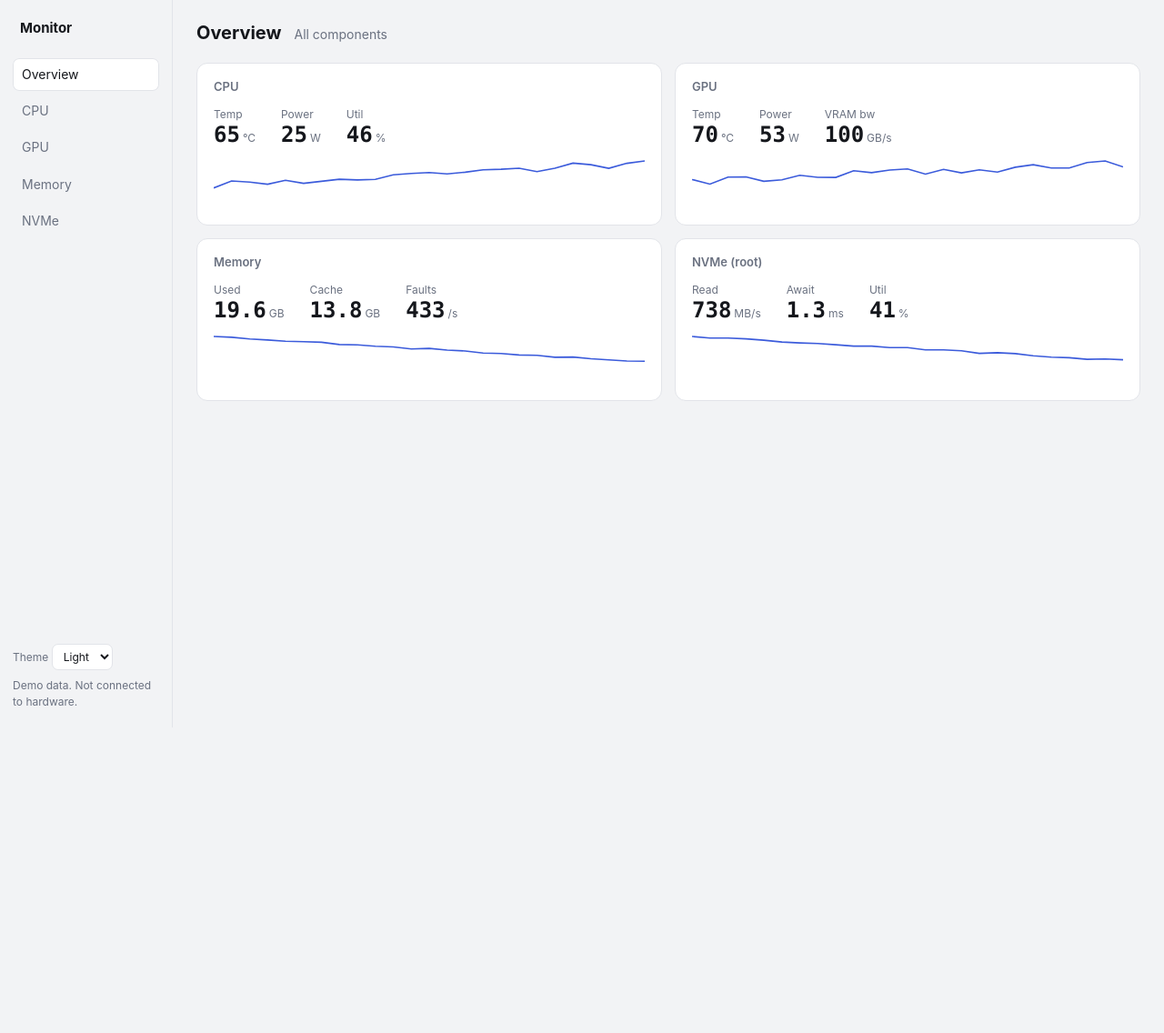
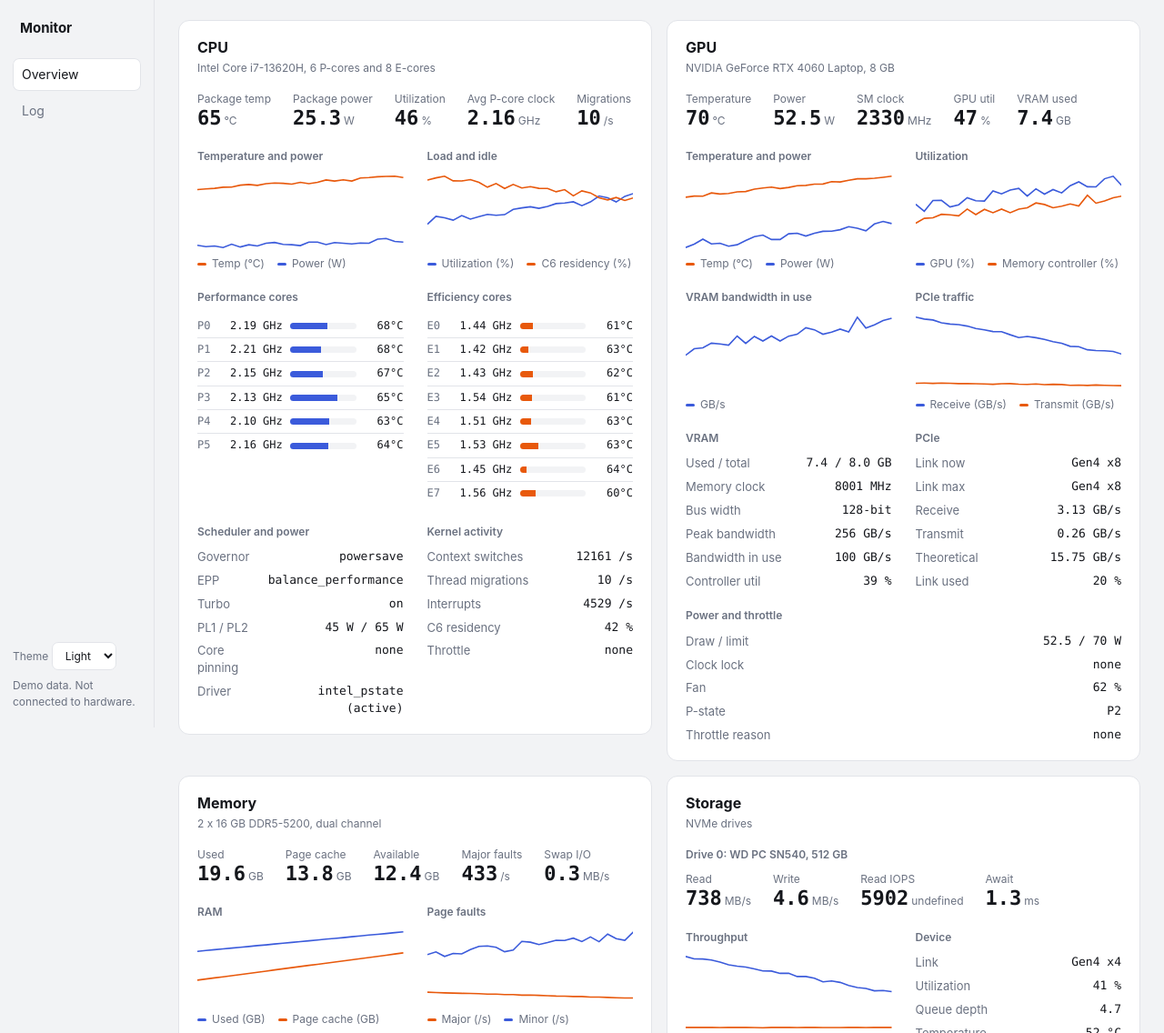
Before and after one commit to NightEXP34/Lovelace, a plain HTML site: page noterra/index.html in a window 1280 px wide. Shown: the top 1136 px of the page at 91% size. Before the commit the page ends 800 px from the top, so only its background shows below. Drawn offline with Linux system fonts and the light colour scheme.

Commit message:
yet another minor changes

```diff
--- a/noterra/index.html
+++ b/noterra/index.html
@@ -17,59 +17,65 @@
   --a:#7f95ff;--b:#ff9b5e;--ok:#4cc16b;--warn:#f2a93b;--bad:#ff6b9d;
 }
 *{box-sizing:border-box}
-body{margin:0;background:var(--bg);color:var(--ink);font:14px/1.45 var(--sans);display:grid;grid-template-columns:190px 1fr;min-height:100vh}
+body{margin:0;background:var(--bg);color:var(--ink);font:14px/1.45 var(--sans);display:grid;grid-template-columns:170px 1fr;min-height:100vh}
 nav{padding:20px 14px;border-right:1px solid var(--line);display:flex;flex-direction:column;gap:4px;position:sticky;top:0;height:100vh}
 nav h1{font-size:15px;margin:0 8px 18px;font-weight:650}
 nav button{all:unset;cursor:pointer;padding:8px 10px;border-radius:var(--r-ctl);color:var(--mute)}
 nav button:hover{color:var(--ink)}
 nav button[aria-current=true]{background:var(--surface);color:var(--ink);box-shadow:inset 0 0 0 1px var(--line)}
-nav button:focus-visible,select:focus-visible,.card:focus-visible{outline:2px solid var(--a);outline-offset:2px}
+nav button:focus-visible,select:focus-visible,input:focus-visible{outline:2px solid var(--a);outline-offset:2px}
 .foot{margin-top:auto;display:flex;flex-direction:column;gap:8px;font-size:12px;color:var(--mute)}
-select{font:inherit;color:var(--ink);background:var(--surface);border:1px solid var(--line);border-radius:var(--r-ctl);padding:5px 8px}
-main{padding:22px 26px;max-width:1280px}
-.head{display:flex;align-items:baseline;gap:14px;margin-bottom:18px}
-.head h1{font-size:20px;margin:0;font-weight:650}
-.head span{color:var(--mute)}
-.grid{display:grid;grid-template-columns:repeat(12,1fr);gap:14px}
-.p{background:var(--surface);border:1px solid var(--line);border-radius:var(--r-panel);padding:16px 18px;min-width:0}
-.s4{grid-column:span 4}.s6{grid-column:span 6}.s12{grid-column:span 12}
-.p h2{font-size:13px;font-weight:600;margin:0 0 12px;color:var(--mute)}
-.card{cursor:pointer}.card:hover{border-color:var(--mute)}
-.big{display:flex;gap:28px;flex-wrap:wrap}
+select,input,.btn{font:inherit;color:var(--ink);background:var(--surface);border:1px solid var(--line);border-radius:var(--r-ctl);padding:6px 10px}
+.btn{cursor:pointer}.btn:disabled,input:disabled{opacity:.5;cursor:not-allowed}
+main{padding:22px 26px;max-width:1500px}
+.grid{display:grid;grid-template-columns:1fr 1fr;gap:16px;align-items:start}
+.p{background:var(--surface);border:1px solid var(--line);border-radius:var(--r-panel);padding:18px 20px;min-width:0}
+.p>h2{font-size:16px;margin:0;font-weight:650}
+.sub{color:var(--mute);font-size:12px;margin:2px 0 16px}
+h3{font-size:12px;font-weight:600;color:var(--mute);margin:0 0 10px}
+.cols{display:grid;grid-template-columns:1fr 1fr;gap:20px 26px}
+.big{display:flex;gap:24px;flex-wrap:wrap}
 .big div span{display:block;font-size:12px;color:var(--mute)}
-.big div b{font:600 24px/1.2 var(--mono);font-variant-numeric:tabular-nums}
+.big div b{font:600 22px/1.2 var(--mono);font-variant-numeric:tabular-nums}
 .big small{font:12px var(--sans);color:var(--mute);font-weight:400;margin-left:3px}
-svg.sp{width:100%;height:56px;display:block;margin-top:12px}
-svg.sp.lg{height:170px}
+svg.sp{width:100%;height:84px;display:block}
 svg.sp path{fill:none;stroke-width:1.6;vector-effect:non-scaling-stroke}
-.legend{display:flex;gap:16px;font-size:12px;color:var(--mute);margin-top:8px}
+.legend{display:flex;gap:14px;flex-wrap:wrap;font-size:12px;color:var(--mute);margin-top:6px}
 .legend i{display:inline-block;width:10px;height:3px;border-radius:2px;margin-right:6px;vertical-align:middle}
-dl{display:grid;grid-template-columns:auto 1fr;gap:7px 18px;margin:0;font-size:13px}
+dl{display:grid;grid-template-columns:auto 1fr;gap:7px 16px;margin:0;font-size:13px}
 dt{color:var(--mute)}dd{margin:0;font-family:var(--mono);text-align:right;font-variant-numeric:tabular-nums}
 dd.warn{color:var(--warn)}
-.cr{display:grid;grid-template-columns:34px 62px 1fr 52px;gap:10px;align-items:center;padding:5px 0;font-size:13px;border-bottom:1px solid var(--line)}
+.cr{display:grid;grid-template-columns:28px 58px 1fr 44px;gap:8px;align-items:center;padding:4px 0;font-size:12px;border-bottom:1px solid var(--line)}
 .cr:last-child{border:0}
 .cr span{font-family:var(--mono)}.cr span:first-child{color:var(--mute)}.cr span:last-child{text-align:right}
-.bar{height:8px;background:var(--bg);border-radius:4px;overflow:hidden}
+.bar{height:7px;background:var(--bg);border-radius:4px;overflow:hidden}
 .bar i{display:block;height:100%;background:var(--a)}
 .ec .bar i{background:var(--b)}
-@media(max-width:900px){body{grid-template-columns:1fr}nav{position:static;height:auto;flex-direction:row;flex-wrap:wrap;border-right:0;border-bottom:1px solid var(--line)}nav h1{width:100%;margin-bottom:6px}.foot{margin:0 0 0 auto;flex-direction:row}.s4,.s6{grid-column:span 12}}
+.bar-top{display:flex;gap:10px;align-items:center;margin-bottom:16px}
+.bar-top .grow{flex:1}
+table{width:100%;border-collapse:collapse;font-size:13px}
+th{text-align:left;color:var(--mute);font-weight:500;padding:9px 10px;border-bottom:1px solid var(--line)}
+.empty{color:var(--mute);text-align:center;padding:48px 0}
+@media(max-width:1100px){.grid{grid-template-columns:1fr}}
+@media(max-width:900px){body{grid-template-columns:1fr}nav{position:static;height:auto;flex-direction:row;flex-wrap:wrap;border-right:0;border-bottom:1px solid var(--line)}nav h1{width:100%;margin-bottom:6px}.foot{margin:0 0 0 auto;flex-direction:row}}
+@media(max-width:600px){.cols{grid-template-columns:1fr}.cols>*{grid-column:auto!important}}
 </style>
 </head>
 <body>
 <nav id="nav"><h1>Monitor</h1>
+  <button data-p="overview">Overview</button>
+  <button data-p="log">Log</button>
   <div class="foot"><label>Theme <select id="theme"><option value="light">Light</option><option value="dark">Dark</option></select></label><span>Demo data. Not connected to hardware.</span></div>
 </nav>
-<main><div class="head"><h1 id="ttl"></h1><span id="sub"></span></div><div class="grid" id="page"></div></main>
+<main id="root"></main>
 <script>
 const $=s=>document.querySelector(s), rnd=(a,b)=>a+Math.random()*(b-a), n=a=>rnd(-a,a), clamp=(v,a,b)=>Math.min(b,Math.max(a,v));
 const avg=a=>a.reduce((x,y)=>x+y,0)/a.length, fx=(v,d=0)=>v.toFixed(d);
 
-/* theme */
 const th=$("#theme"); th.value=matchMedia("(prefers-color-scheme:dark)").matches?"dark":"light";
 (th.onchange=()=>document.documentElement.dataset.theme=th.value)();
 
-/* ---- mock sampler: replace with fetch to the collector API ---- */
+/* ---- mock sampler: replace with a fetch to the collector API ---- */
 const H={}; let t=0, S={};
 function sample(){
   const ph=clamp(++t/45,0,1), s={};
@@ -86,97 +92,95 @@ function sample(){
   S=s;
 }
 
-/* ---- sparkline ---- */
 function spark(svg,keys,cols,min){
   const sr=keys.map(k=>H[k]||[]), all=sr.flat(), mn=min??Math.min(...all), span=(Math.max(...all)-mn)||1, h=svg.viewBox.baseVal.height;
   svg.innerHTML=sr.map((d,i)=>`<path stroke="var(${cols[i]})" d="${d.map((v,j)=>`${j?"L":"M"}${(j/Math.max(d.length-1,1)*200).toFixed(1)},${(h-2-(v-mn)/span*(h-4)).toFixed(1)}`).join("")}"/>`).join("");
 }
 
-/* ---- block builders: each returns {el, up(S)} ---- */
-function block(b,bare){
-  const el=document.createElement("div"); if(!bare)el.className="p s"+(b.span||12);
-  const T=b.title&&!bare?`<h2>${b.title}</h2>`:"";
+/* ---- parts: each returns {el, up()} ---- */
+function part(b){
+  const el=document.createElement("div"); el.style.gridColumn="span "+(b.span||1);
+  const T=b.title?`<h3>${b.title}</h3>`:"";
   if(b.t==="stats"){
-    el.innerHTML=T+`<div class="big">${b.items.map((x,i)=>`<div><span>${x[1]}</span><b></b></div>`).join("")}</div>`;
+    el.innerHTML=T+`<div class="big">${b.items.map(x=>`<div><span>${x[1]}</span><b></b></div>`).join("")}</div>`;
     const bs=[...el.querySelectorAll("b")];
     return{el,up:()=>b.items.forEach((x,i)=>bs[i].innerHTML=fx(S[x[0]],x[3]||0)+`<small>${x[2]}</small>`)};
   }
   if(b.t==="chart"){
-    el.innerHTML=T+`<svg class="sp${b.small?"":" lg"}" viewBox="0 0 200 ${b.small?56:60}" preserveAspectRatio="none"></svg>`+(b.small?"":`<div class="legend">${b.series.map(s=>`<span><i style="background:var(${s[2]})"></i>${s[1]}</span>`).join("")}</div>`);
+    el.innerHTML=T+`<svg class="sp" viewBox="0 0 200 60" preserveAspectRatio="none"></svg><div class="legend">${b.series.map(s=>`<span><i style="background:var(${s[2]})"></i>${s[1]}</span>`).join("")}</div>`;
     const sv=el.querySelector("svg");
     return{el,up:()=>spark(sv,b.series.map(s=>s[0]),b.series.map(s=>s[2]),b.min)};
   }
   if(b.t==="dl"){
     el.innerHTML=T+`<dl>${b.rows.map(r=>`<dt>${r[0]}</dt><dd></dd>`).join("")}</dl>`;
     const ds=[...el.querySelectorAll("dd")];
-    return{el,up:()=>b.rows.forEach((r,i)=>{const v=typeof r[1]==="function"?r[1](S):r[1];ds[i].textContent=v;ds[i].className=r[2]&&r[2](S)?"warn":""})};
+    return{el,up:()=>b.rows.forEach((r,i)=>{ds[i].textContent=typeof r[1]==="function"?r[1](S):r[1];ds[i].className=r[2]&&r[2](S)?"warn":""})};
   }
   if(b.t==="cores"){
-    el.className+=" "+b.cls;
+    el.className=b.cls;
     el.innerHTML=T+[...Array(b.count)].map((_,i)=>`<div class="cr"><span>${b.pre}${i}</span><span></span><div class="bar"><i></i></div><span></span></div>`).join("");
     const rows=[...el.querySelectorAll(".cr")];
     return{el,up:()=>rows.forEach((r,i)=>{const c=r.children;c[1].textContent=fx(S[b.f][i],2)+" GHz";c[2].firstChild.style.width=S[b.u][i]+"%";c[3].textContent=fx(S[b.T][i])+"°C"})};
   }
 }
 
-/* ---- pages ---- */
+/* ---- overview layout: one panel per component ---- */
+const warn=s=>s.thr!=="none";
 const drive=(i,name,link,used)=>[
-  {t:"stats",span:12,title:name,items:[["r"+i,"Read","MB/s"],["w"+i,"Write","MB/s",1],["i"+i,"Read IOPS","",0],["a"+i,"Await","ms",1]]},
-  {t:"chart",span:6,title:"Throughput",min:0,series:[["r"+i,"Read","--a"],["w"+i,"Write","--b"]]},
-  {t:"dl",span:6,title:"Device",rows:[["Link",link],["Utilization",s=>fx(s["u"+i])+" %"],["Queue depth",s=>fx(s["q"+i],1)],["Temperature",s=>fx(s["t"+i])+" °C"],["Capacity used",used],["I/O scheduler","none"],["Readahead","128 KB"]]}];
-const warn=s=>s.thr!=="none";
-const PAGES={
- overview:{title:"Overview",sub:"All components",blocks:[]},
- cpu:{title:"CPU",sub:"Intel Core i7-13620H, 6 P-cores and 8 E-cores",blocks:[
-  {t:"stats",items:[["cpuT","Package temp","°C"],["cpuW","Package power","W",1],["cpuU","Utilization","%"],["pfa","Avg P-core clock","GHz",2],["migr","Migrations","/s"]]},
-  {t:"chart",span:6,title:"Temperature and power",series:[["cpuT","Temp (°C)","--b"],["cpuW","Power (W)","--a"]]},
-  {t:"chart",span:6,title:"Load and idle",min:0,series:[["cpuU","Utilization (%)","--a"],["c6","C6 residency (%)","--b"]]},
-  {t:"cores",span:6,title:"Performance cores",cls:"pc",count:6,pre:"P",u:"pu",f:"pf",T:"pt"},
-  {t:"cores",span:6,title:"Efficiency cores",cls:"ec",count:8,pre:"E",u:"eu",f:"ef",T:"et"},
-  {t:"dl",span:6,title:"Scheduler and power",rows:[["Governor","powersave"],["EPP","balance_performance"],["Turbo","off"],["PL1 / PL2","45 W / 65 W"],["P/E pinning","none"],["Driver","intel_pstate (active)"]]},
-  {t:"dl",span:6,title:"Kernel activity",rows:[["Context switches",s=>fx(s.ctx)+" /s"],["Thread migrations",s=>fx(s.migr)+" /s"],["Interrupts",s=>fx(s.irq)+" /s"],["C6 residency",s=>fx(s.c6)+" %"],["Throttle","none"]]}]},
- gpu:{title:"GPU",sub:"NVIDIA GeForce RTX 4060 Laptop, 8 GB",blocks:[
-  {t:"stats",items:[["gT","Temperature","°C"],["gW","Power","W",1],["gClk","SM clock","MHz"],["gU","GPU util","%"],["vram","VRAM used","GB",1]]},
-  {t:"chart",span:6,title:"Temperature and power",series:[["gT","Temp (°C)","--b"],["gW","Power (W)","--a"]]},
-  {t:"chart",span:6,title:"Utilization",min:0,series:[["gU","GPU (%)","--a"],["gMU","Memory controller (%)","--b"]]},
-  {t:"chart",span:6,title:"VRAM bandwidth in use",min:0,series:[["vbw","GB/s","--a"]]},
-  {t:"chart",span:6,title:"PCIe traffic",min:0,series:[["prx","Receive (GB/s)","--a"],["ptx","Transmit (GB/s)","--b"]]},
-  {t:"dl",span:4,title:"VRAM",rows:[["Used / total",s=>fx(s.vram,1)+" / 8.0 GB"],["Memory clock","8001 MHz"],["Bus width","128-bit"],["Peak bandwidth","256 GB/s"],["Bandwidth in use",s=>fx(s.vbw)+" GB/s"],["Controller util",s=>fx(s.gMU)+" %"]]},
-  {t:"dl",span:4,title:"PCIe",rows:[["Link now","Gen4 x8"],["Link max","Gen4 x8"],["Receive",s=>fx(s.prx,2)+" GB/s"],["Transmit",s=>fx(s.ptx,2)+" GB/s"],["Theoretical","15.75 GB/s"],["Link used",s=>fx(s.pcu)+" %"]]},
-  {t:"dl",span:4,title:"Power and throttle",rows:[["Draw / limit",s=>fx(s.gW,1)+" / 70 W"],["Clock lock","2330 MHz"],["Fan",s=>fx(s.fan)+" %"],["P-state","P2"],["Throttle reason",s=>s.thr,warn]]}]},
- memory:{title:"Memory",sub:"2 x 16 GB DDR5-5200, dual channel",blocks:[
-  {t:"stats",items:[["ramU","Used","GB",1],["cache","Page cache","GB",1],["avail","Available","GB",1],["majF","Major faults","/s"],["swp","Swap I/O","MB/s",1]]},
-  {t:"chart",span:6,title:"RAM",min:0,series:[["ramU","Used (GB)","--a"],["cache","Page cache (GB)","--b"]]},
-  {t:"chart",span:6,title:"Page faults",min:0,series:[["majF","Major (/s)","--b"],["minF","Minor (/s)","--a"]]},
-  {t:"dl",span:6,title:"Capacity",rows:[["Total","32 GB"],["Used",s=>fx(s.ramU,1)+" GB"],["Page cache",s=>fx(s.cache,1)+" GB"],["Swap","0.4 / 8 GB"],["Transparent hugepages","madvise"],["Swappiness","60"]]},
-  {t:"dl",span:6,title:"Bandwidth",rows:[["Type","DDR5-5200"],["Channels","2"],["Theoretical peak","83.2 GB/s"],["Measured bandwidth","unavailable"],["Minor faults",s=>fx(s.minF)+" /s"]]}]},
- nvme:{title:"NVMe",sub:"Two drives",blocks:[
-  ...drive(0,"WD PC SN540, 512 GB (root)","Gen4 x4","94 %"),
-  ...drive(1,"ZHITAI TiPlus5000, 1 TB","Gen3 x4","unavailable")]}
-};
-const ORDER=Object.keys(PAGES);
-const OV=[["cpu","CPU",[["cpuT","Temp","°C"],["cpuW","Power","W"],["cpuU","Util","%"]],"cpuU"],["gpu","GPU",[["gT","Temp","°C"],["gW","Power","W"],["vbw","VRAM bw","GB/s"]],"gU"],["memory","Memory",[["ramU","Used","GB",1],["cache","Cache","GB",1],["majF","Faults","/s"]],"majF"],["nvme","NVMe (root)",[["r0","Read","MB/s"],["a0","Await","ms",1],["u0","Util","%"]],"r0"]];
+  {t:"stats",span:2,title:name,items:[["r"+i,"Read","MB/s"],["w"+i,"Write","MB/s",1],["i"+i,"Read IOPS"],["a"+i,"Await","ms",1]]},
+  {t:"chart",title:"Throughput",min:0,series:[["r"+i,"Read","--a"],["w"+i,"Write","--b"]]},
+  {t:"dl",title:"Device",rows:[["Link",link],["Utilization",s=>fx(s["u"+i])+" %"],["Queue depth",s=>fx(s["q"+i],1)],["Temperature",s=>fx(s["t"+i])+" °C"],["Capacity used",used],["I/O scheduler","none"],["Readahead","128 KB"]]}];
+const PANELS=[
+ {title:"CPU",sub:"Intel Core i7-13620H, 6 P-cores and 8 E-cores",parts:[
+  {t:"stats",span:2,items:[["cpuT","Package temp","°C"],["cpuW","Package power","W",1],["cpuU","Utilization","%"],["pfa","Avg P-core clock","GHz",2],["migr","Migrations","/s"]]},
+  {t:"chart",title:"Temperature and power",series:[["cpuT","Temp (°C)","--b"],["cpuW","Power (W)","--a"]]},
+  {t:"chart",title:"Load and idle",min:0,series:[["cpuU","Utilization (%)","--a"],["c6","C6 residency (%)","--b"]]},
+  {t:"cores",title:"Performance cores",cls:"pc",count:6,pre:"P",u:"pu",f:"pf",T:"pt"},
+  {t:"cores",title:"Efficiency cores",cls:"ec",count:8,pre:"E",u:"eu",f:"ef",T:"et"},
+  {t:"dl",title:"Scheduler and power",rows:[["Governor","powersave"],["EPP","balance_performance"],["Turbo","on"],["PL1 / PL2","45 W / 65 W"],["Core pinning","none"],["Driver","intel_pstate (active)"]]},
+  {t:"dl",title:"Kernel activity",rows:[["Context switches",s=>fx(s.ctx)+" /s"],["Thread migrations",s=>fx(s.migr)+" /s"],["Interrupts",s=>fx(s.irq)+" /s"],["C6 residency",s=>fx(s.c6)+" %"],["Throttle","none"]]}]},
+ {title:"GPU",sub:"NVIDIA GeForce RTX 4060 Laptop, 8 GB",parts:[
+  {t:"stats",span:2,items:[["gT","Temperature","°C"],["gW","Power","W",1],["gClk","SM clock","MHz"],["gU","GPU util","%"],["vram","VRAM used","GB",1]]},
+  {t:"chart",title:"Temperature and power",series:[["gT","Temp (°C)","--b"],["gW","Power (W)","--a"]]},
+  {t:"chart",title:"Utilization",min:0,series:[["gU","GPU (%)","--a"],["gMU","Memory controller (%)","--b"]]},
+  {t:"chart",title:"VRAM bandwidth in use",min:0,series:[["vbw","GB/s","--a"]]},
+  {t:"chart",title:"PCIe traffic",min:0,series:[["prx","Receive (GB/s)","--a"],["ptx","Transmit (GB/s)","--b"]]},
+  {t:"dl",title:"VRAM",rows:[["Used / total",s=>fx(s.vram,1)+" / 8.0 GB"],["Memory clock","8001 MHz"],["Bus width","128-bit"],["Peak bandwidth","256 GB/s"],["Bandwidth in use",s=>fx(s.vbw)+" GB/s"],["Controller util",s=>fx(s.gMU)+" %"]]},
+  {t:"dl",title:"PCIe",rows:[["Link now","Gen4 x8"],["Link max","Gen4 x8"],["Receive",s=>fx(s.prx,2)+" GB/s"],["Transmit",s=>fx(s.ptx,2)+" GB/s"],["Theoretical","15.75 GB/s"],["Link used",s=>fx(s.pcu)+" %"]]},
+  {t:"dl",span:2,title:"Power and throttle",rows:[["Draw / limit",s=>fx(s.gW,1)+" / 70 W"],["Clock lock","none"],["Fan",s=>fx(s.fan)+" %"],["P-state","P2"],["Throttle reason",s=>s.thr,warn]]}]},
+ {title:"Memory",sub:"2 x 16 GB DDR5-5200, dual channel",parts:[
+  {t:"stats",span:2,items:[["ramU","Used","GB",1],["cache","Page cache","GB",1],["avail","Available","GB",1],["majF","Major faults","/s"],["swp","Swap I/O","MB/s",1]]},
+  {t:"chart",title:"RAM",min:0,series:[["ramU","Used (GB)","--a"],["cache","Page cache (GB)","--b"]]},
+  {t:"chart",title:"Page faults",min:0,series:[["majF","Major (/s)","--b"],["minF","Minor (/s)","--a"]]},
+  {t:"dl",title:"Capacity",rows:[["Total","32 GB"],["Used",s=>fx(s.ramU,1)+" GB"],["Page cache",s=>fx(s.cache,1)+" GB"],["Swap","0.4 / 8 GB"],["Transparent hugepages","madvise"],["Swappiness","60"]]},
+  {t:"dl",title:"Bandwidth",rows:[["Type","DDR5-5200"],["Channels","2"],["Theoretical peak","83.2 GB/s"],["Measured bandwidth","unavailable"],["Minor faults",s=>fx(s.minF)+" /s"]]}]},
+ {title:"Storage",sub:"NVMe drives",parts:[
+  ...drive(0,"Drive 0: WD PC SN540, 512 GB","Gen4 x4","94 %"),
+  ...drive(1,"Drive 1: ZHITAI TiPlus5000, 1 TB","Gen3 x4","unavailable")]}
+];
 
 let cur=[];
 function show(id){
-  if(!PAGES[id])id="overview"; const pg=PAGES[id]; location.hash=id;
-  $("#ttl").textContent=pg.title; $("#sub").textContent=pg.sub;
+  if(id!=="log")id="overview"; location.hash=id; cur=[];
   document.querySelectorAll("nav button").forEach(b=>b.setAttribute("aria-current",b.dataset.p===id));
-  const root=$("#page"); root.innerHTML=""; cur=[];
-  if(id==="overview"){
-    OV.forEach(o=>{
-      const c=document.createElement("div"); c.className="p s6 card"; c.tabIndex=0; c.setAttribute("role","button");
-      c.innerHTML=`<h2>${o[1]}</h2>`;
-      const a=block({t:"stats",items:o[2]},true), b=block({t:"chart",small:1,min:0,series:[[o[3],"","--a"]]},true);
-      c.append(a.el,b.el); cur.push(a,b); root.append(c);
-      c.onclick=()=>show(o[0]); c.onkeydown=e=>{if(e.key==="Enter")show(o[0])};
-    });
-  } else pg.blocks.forEach(b=>{const x=block(b); cur.push(x); root.append(x.el)});
+  const root=$("#root");
+  if(id==="log"){
+    root.innerHTML=`<div class="bar-top"><input placeholder="Session label" size="26" disabled><button class="btn" disabled>Start recording</button><span class="grow"></span><button class="btn" disabled>Compare selected</button></div>
+    <div class="p"><table><tr><th>Name</th><th>Started</th><th>Length</th><th>Samples</th><th>Notes</th></tr></table><div class="empty">No logs yet. Recorded sessions will appear here.</div></div>`;
+    return;
+  }
+  root.innerHTML=`<div class="grid" id="g"></div>`;
+  PANELS.forEach(p=>{
+    const el=document.createElement("section"); el.className="p";
+    el.innerHTML=`<h2>${p.title}</h2><div class="sub">${p.sub}</div><div class="cols"></div>`;
+    p.parts.forEach(b=>{const x=part(b); cur.push(x); el.lastChild.append(x.el)});
+    $("#g").append(el);
+  });
   cur.forEach(x=>x.up());
 }
-ORDER.forEach(id=>{const b=document.createElement("button");b.dataset.p=id;b.textContent=PAGES[id].title;b.onclick=()=>show(id);$("#nav").insertBefore(b,$(".foot"))});
+document.querySelectorAll("nav button").forEach(b=>b.onclick=()=>show(b.dataset.p));
 for(let i=0;i<20;i++)sample();
-show(location.hash.slice(1)||"overview");
+show(location.hash.slice(1));
 setInterval(()=>{sample();cur.forEach(x=>x.up())},1000);
 </script>
 </body>
```
